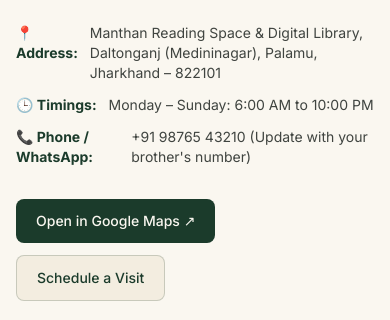
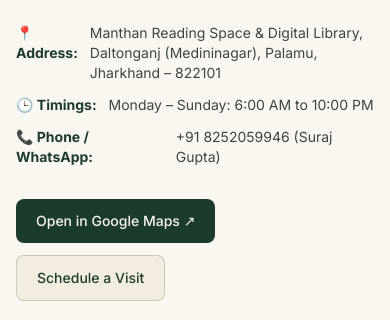
Before and after one commit to Vikash-av/lib, a plain HTML site: page index.html in a window 390 px wide. Shown: the part 7480-7800 px from the top of the page. Drawn offline with nearby package versions, Linux system fonts and the light colour scheme; a web font is replaced by a local one.

Commit message:
Update phone number in index.html

```diff
--- a/index.html
+++ b/index.html
@@ -342,7 +342,7 @@
           </div>
           <div class="flex items-start gap-3">
             <span class="text-forest font-bold">📞 Phone / WhatsApp:</span>
-            <span class="text-ink/85">+91 98765 43210 (Update with your brother's number)</span>
+            <span class="text-ink/85">+91 8252059946 (Suraj Gupta)</span>
           </div>
         </div>
 
```
